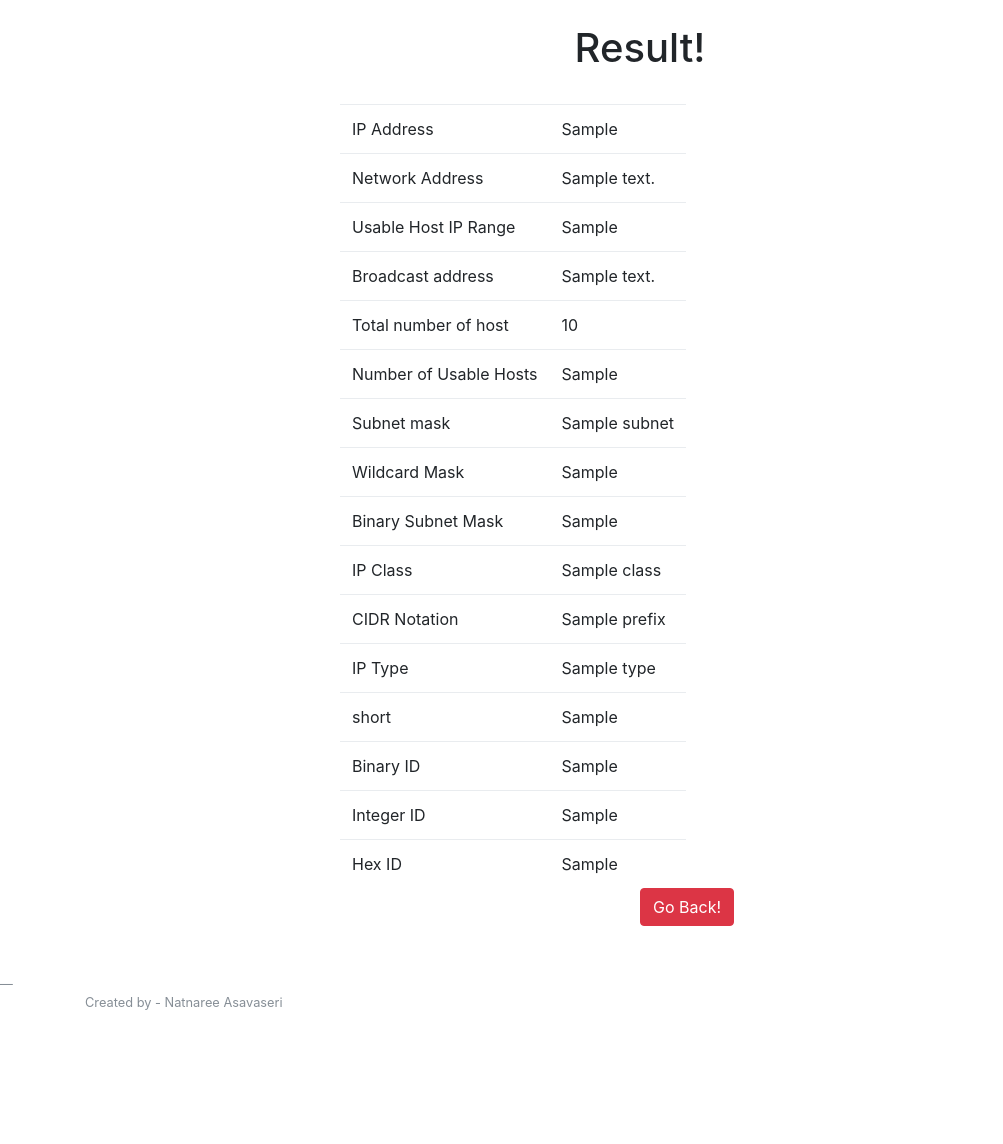
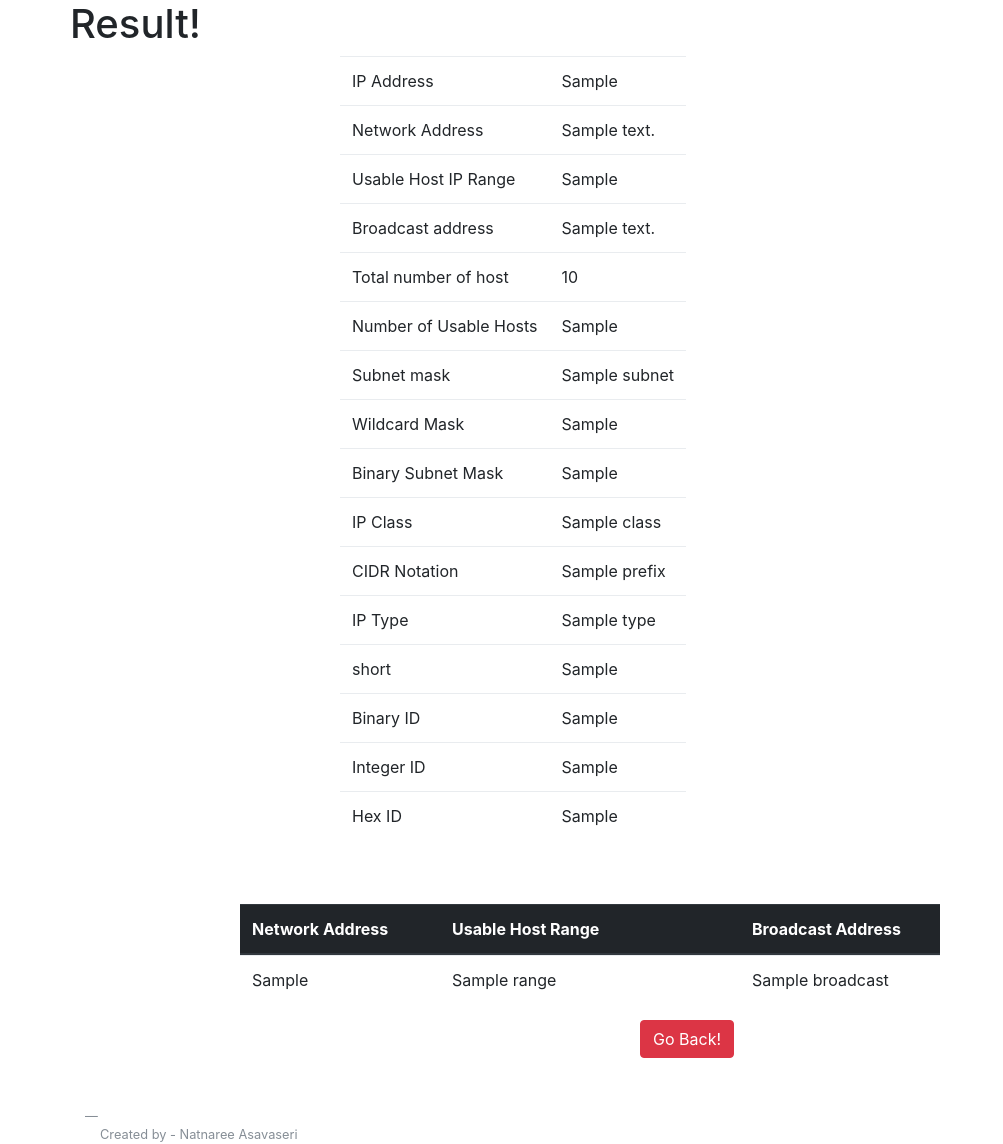
Before and after one commit to ammyblabla/ipcal, a Django app: template main/templates/result.html in a window 1280 px wide; the page is wider, and only the part inside the window is pictured. Shown: that part, without its empty margins (0-1003 px from the left). Before the commit the page ends 1010 px from the top of that part, so only its background shows below. Run offline with Django 3.2, Linux system fonts and the light colour scheme; the template is opened without the code that fills it: most values are stand-ins (such as "Sample title", 1, 10 or a date in 2020); some libraries are stand-ins or nearby versions.

Commit message:
show all possible networks

```diff
--- a/main/templates/index.html
+++ b/main/templates/index.html
@@ -19,7 +19,7 @@
         <br>
         <h1>IP Calculator</h1>
       </div>
-      <div class="body container">
+      <div class="container">
           <br>
           <form class="form-cal" method = "POST" name="submit" value="submit" action="">
             {% csrf_token %}
--- a/main/templates/result.html
+++ b/main/templates/result.html
@@ -13,80 +13,111 @@
   <link rel="stylesheet" type="text/css" href="{% static '/main/result.css' %}">
 
   </head>
-  <body>
+  <body
+    <div class="container">
+      <div class="row">
         <br>
-    <h1>Result!</h1>
+        <h1 style="text-align: center">Result!</h1>
         <br>
-    <div class="container">
-      <div class="wrapper">
+      </div>
+      <div class="row">
+        <div class="col-md-2"></div>
+        <div class="col-md-8">
           <table class="table-result table table-responsive table-hover text-centered">
-          <tbody>
+            <tbody class="detail-table">
               <tr>
-              <td colspan="2">IP Address </td>
+                <td>IP Address </td>
                 <td>{{ ip }}</td>
               </tr>
               <tr>
-              <td colspan="2">Network Address</td>
+                <td>Network Address</td>
                 <td>{{ network_address }}</td>
               </tr>
               <tr>
-              <td colspan="2">Usable Host IP Range</td>
+                <td>Usable Host IP Range</td>
                 <td>{{ usable_range }}</td>
               </tr>
               <tr>
-              <td colspan="2">Broadcast address</td>
+                <td>Broadcast address</td>
                 <td>{{ broadcast_address }}</td>
               </tr>
               <tr>
-              <td colspan="2">Total number of host</td>
+                <td>Total number of host</td>
                 <td>{{ ip_amount }}</td>
               </tr>
               <tr>
-              <td colspan="2">Number of Usable Hosts</td>
+                <td>Number of Usable Hosts</td>
                 <td>{{ ip_usable }}</td>
               </tr>
               <tr>
-              <td colspan="2">Subnet mask</td>
+                <td>Subnet mask</td>
                 <td>{{ subnet }}</td>
               </tr>
               <tr>
-              <td colspan="2">Wildcard Mask</td>
+                <td>Wildcard Mask</td>
                 <td>{{ wildcard_mask }}</td>
               </tr>
               <tr>
-              <td colspan="2">Binary Subnet Mask</td>
+                <td>Binary Subnet Mask</td>
                 <td>{{ binary_subnet_mask }}</td>
               </tr>
               <tr>
-              <td colspan="2">IP Class</td>
+                <td>IP Class</td>
                 <td>{{ class }}</td>
               </tr>
               <tr>
-              <td colspan="2">CIDR Notation</td>
+                <td>CIDR Notation</td>
                 <td>{{ prefix }}</td>
               </tr>
               <tr>
-              <td colspan="2">IP Type</td>
+                <td>IP Type</td>
                 <td>{{ type }}</td>
               </tr>
               <tr>
-              <td colspan="2">short</td>
+                <td>short</td>
                 <td>{{ ip_full }}</td>
               </tr>
               <tr>
-              <td colspan="2">Binary ID</td>
+                <td>Binary ID</td>
                 <td>{{ binary_ip }}</td>
               </tr>
               <tr>
-              <td colspan="2">Integer ID</td>
+                <td>Integer ID</td>
                 <td>{{ int_ip }}</td>
               </tr>
               <tr>
-              <td colspan="2">Hex ID</td>
+                <td>Hex ID</td>
                 <td>{{ hex_ip }}</td>
               </tr>
             </tbody>
           </table>
+        </div>
+        <div class="col-md-2"></div>
+      </div>
+      <div class="row">
+        <br><br>
+      </div>
+      <div class="row">
+        <div class="container">
+          <table class="table-result table table-responsive table-hover text-centered">
+            <thead class="thead-dark all-possible-table">
+              <tr>
+                <th scope="col" style="width: 200px">Network Address</th>
+                <th scope="col" style="width: 300px">Usable Host Range</th>
+                <th scope="col" style="width: 200px">Broadcast Address</th>
+              </tr>
+            </thead>
+            <tbody class="all-possible-table">
+              {% for possible_network in all_possible_network%}
+              <tr>
+                <td style="width: 200px">{{ possible_network.this_ip }}</td>
+                <td style="width: 300px">{{ possible_network.range }}</td>
+                <td style="width: 200px">{{ possible_network.broadcast }}</td>
+              </tr>
+              {% endfor %}
+            </tbody>
+          </table>
+        </div>
       </div>
     </div>
     <a href="{% url 'index' %}"><button type="submit" class="btn btn-danger" name="submit" href="{% url 'index' %}">Go Back!</button></a>
--- a/main/views.py
+++ b/main/views.py
@@ -54,6 +54,7 @@
         'binary_subnet_mask' : binary_subnet_mask(prefix),
         'hex_ip' :hex_ip(ip),
         'int_ip' : int(ip),
+        'all_possible_network' : all_possible_network(ip, prefix),
     }
     # print(ip_str, prefix)
     print(context)
--- a/static/main/result.css
+++ b/static/main/result.css
@@ -1,18 +1,5 @@
 h1 {
     text-align: center;
-}
-
-
-.table-result {
-    display: block;
-    /* text-align: center; */
-    max-width: 600px;
-    /* width:600px;  */
-    margin-left:50%;
-    margin-right:50%;
-    margin:0 auto;
-    position: relative;
-
 }
 
 button {
@@ -21,7 +8,7 @@
     position: relative;
 }
 
-tbody {
+.detail-table {
     align: center;
     display: block;
     margin-left:50%;
@@ -30,3 +17,13 @@
     position: relative;
     width: 600px;
 }
+
+.all-possible-table {
+    align: center;
+    display: block;
+    margin-left:50%;
+    margin-right:50%;
+    margin:0 auto;
+    position: relative;
+    width: 800px;
+}
```
Also changed, not shown: main/ipcal.py (+7 -7 lines). Lines whose indentation alone changed are shown as unchanged.
